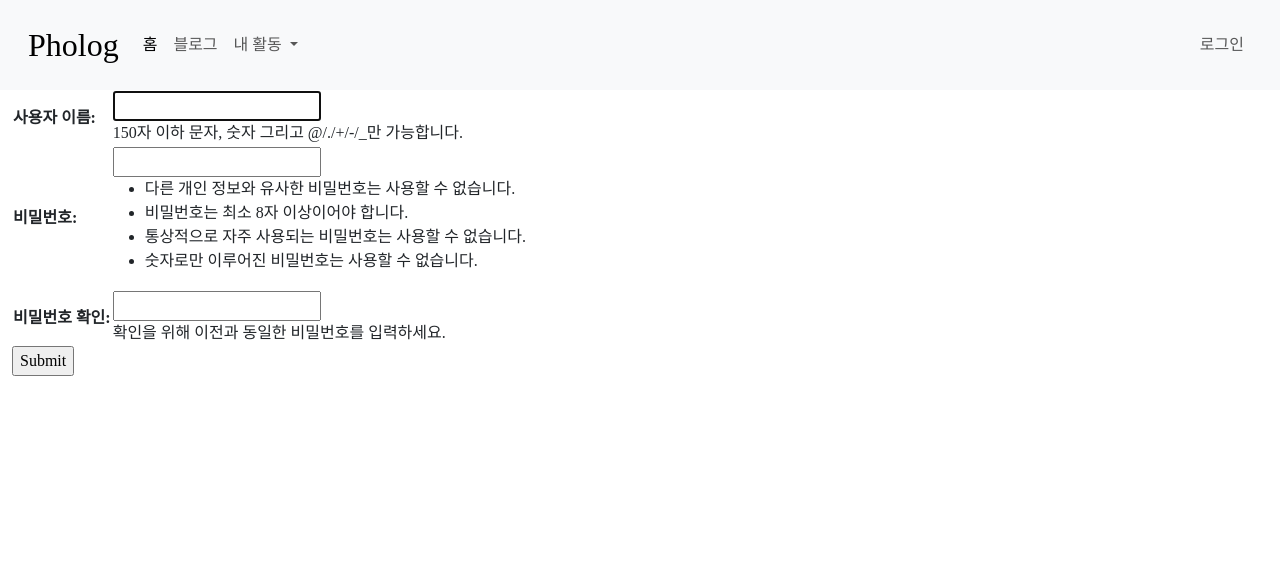
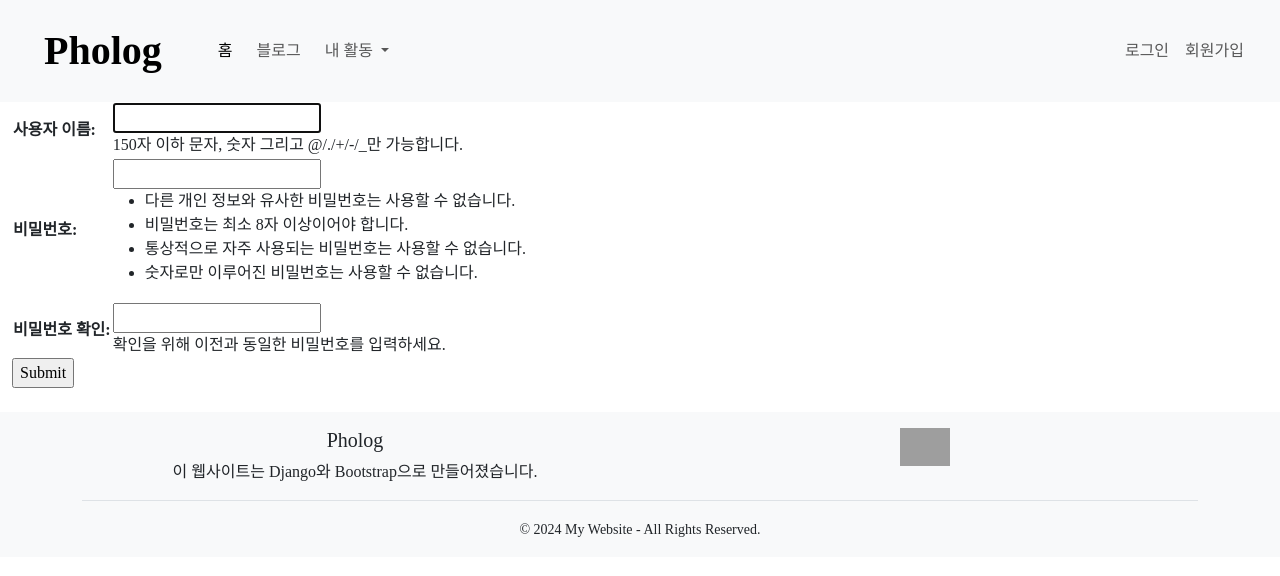
Before and after one commit to jiminkyung/Pholog, a Django app: page /accounts/signup/ in a window 1280 px wide. Shown: the top 576 px of the page. Run offline with Django 5.2, Linux system fonts and the light colour scheme; parts of the project's set-up code (start-up, migrations or seed data) failed here and were passed over; some libraries are stand-ins or nearby versions; some web fonts are replaced; grey boxes are pictures that could not be loaded.

Commit message:
footer 추가

```diff
--- a/templates/base.html
+++ b/templates/base.html
@@ -1,3 +1,5 @@
+{% load static %}
+
 <!DOCTYPE html>
 <html lang="ko">
 <head>
@@ -11,6 +13,7 @@
         crossorigin="anonymous"></script>
     <!-- 제이쿼리 -->
     <script src="https://code.jquery.com/jquery-3.6.0.min.js"></script>
+    <script src="https://cdn.jsdelivr.net/npm/@popperjs/core@2.5.3/dist/umd/popper.min.js"></script>
     <style>
         @font-face {
             font-family: 'Pretendard-Regular';
@@ -20,8 +23,6 @@
         }
         body { font-family: 'Pretendard-Regular'; }
         a { text-decoration-line: none; }
-
-        /* 상단바 크기 조절 */
         .navbar-custom { padding: 1rem 1rem; }
         .navbar-brand { font-size: 2rem; }
     </style>
@@ -31,9 +32,9 @@
 </head>
 
 <body>
-    <nav class="navbar navbar-expand-lg bg-body-tertiary navbar-custom">
+    <nav class="navbar navbar-expand-lg bg-body-tertiary navbar-custom sticky-top">
         <div class="container-fluid">
-            <a class="navbar-brand" href="{% url "index" %}">Pholog</a>
+            <a class="navbar-brand fw-bold fs-1 ms-3 me-5" href="{% url "index" %}">Pholog</a>
             <button class="navbar-toggler" type="button" data-bs-toggle="collapse"
                 data-bs-target="#navbarSupportedContent" aria-controls="navbarSupportedContent" aria-expanded="false"
                 aria-label="Toggle navigation">
@@ -41,11 +42,11 @@
             </button>
             <div class="collapse navbar-collapse" id="navbarSupportedContent">
                 <ul class="navbar-nav me-auto mb-2 mb-lg-0">
-                    <li class="nav-item">
+                    <li class="nav-item me-2">
                         <a class="nav-link active" aria-current="page" href="{% url "index" %}">홈</a>
                     </li>
-                    <li class="nav-item">
-                        <a class="nav-link" href="{% url "post_list" %}">블로그</a>
+                    <li class="nav-item me-2">
+                        <a class="nav-link" href="{% url "all_post_list" %}">블로그</a>
                     </li>
                     <li class="nav-item dropdown">
                         <a class="nav-link dropdown-toggle" href="#" role="button" data-bs-toggle="dropdown"
@@ -53,8 +54,12 @@
                             내 활동
                         </a>
                         <ul class="dropdown-menu">
+                            <li><a class="dropdown-item" href="{% url "post_list" %}">글 목록</a></li>
                             <li><a class="dropdown-item" href="{% url "post_create" %}">글 작성</a></li>
-                            <li><a class="dropdown-item" href="{% url "post_list" %}">글 목록</a></li>
+                            <li>
+                                <hr class="dropdown-divider">
+                            </li>
+                            <li><a class="dropdown-item" href="{% url "category_list" %}">카테고리 관리</a></li>
                         </ul>
                     </li>
                 </ul>
@@ -66,6 +71,7 @@
                             <a class="nav-link" href="{% url "login" %}">로그인</a>
                         {% endif %}
                     </li>
+                    <li><a class="nav-link" href="{% url "signup" %}">회원가입</a></li>
                 </ul>
             </div>
         </div>
@@ -84,7 +90,7 @@
                 </div>
                 <div class="modal-footer">
                     <button type="button" class="btn btn-secondary" data-bs-dismiss="modal">취소</button>
-                    <form action="{% url 'logout' %}" method="post" style="display:inline;">
+                    <form action="{% url "logout" %}" method="post" style="display:inline;">
                         {% csrf_token %}
                         <button type="submit" class="btn btn-primary">로그아웃</button>
                     </form>
@@ -92,9 +98,28 @@
             </div>
         </div>
     </div>
+
     <div class="container-fluid">
         {% block content %}
         {% endblock  %}
     </div>
+
+    <footer class="bg-light mt-4 text-center">
+        <div class="container py-3">
+            <div class="row">
+                <div class="col-md-6">
+                    <h5>Pholog</h5>
+                    <p>이 웹사이트는 Django와 Bootstrap으로 만들어졌습니다.</p>
+                </div>
+                <div class="col-md-6">
+                    <a href="https://github.com/jiminkyung/Pholog"><img src="{% static "git_icon.png" %}" style="width: 50px;"></a>
+                </div>
+            </div>
+            <div class="border-top pt-3">
+                <small>&copy; 2024 My Website - All Rights Reserved.</small>
+            </div>
+        </div>
+    </footer>
+
 </body>
 </html>
```
